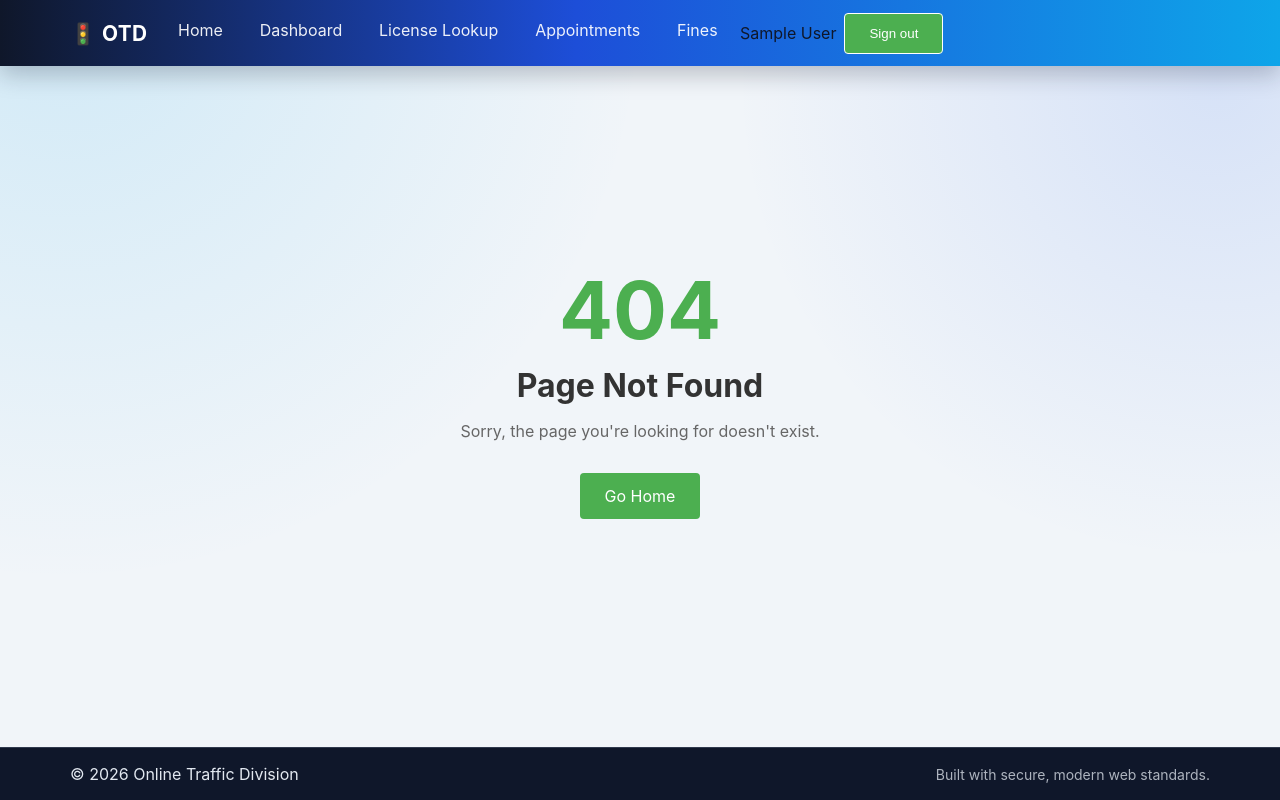
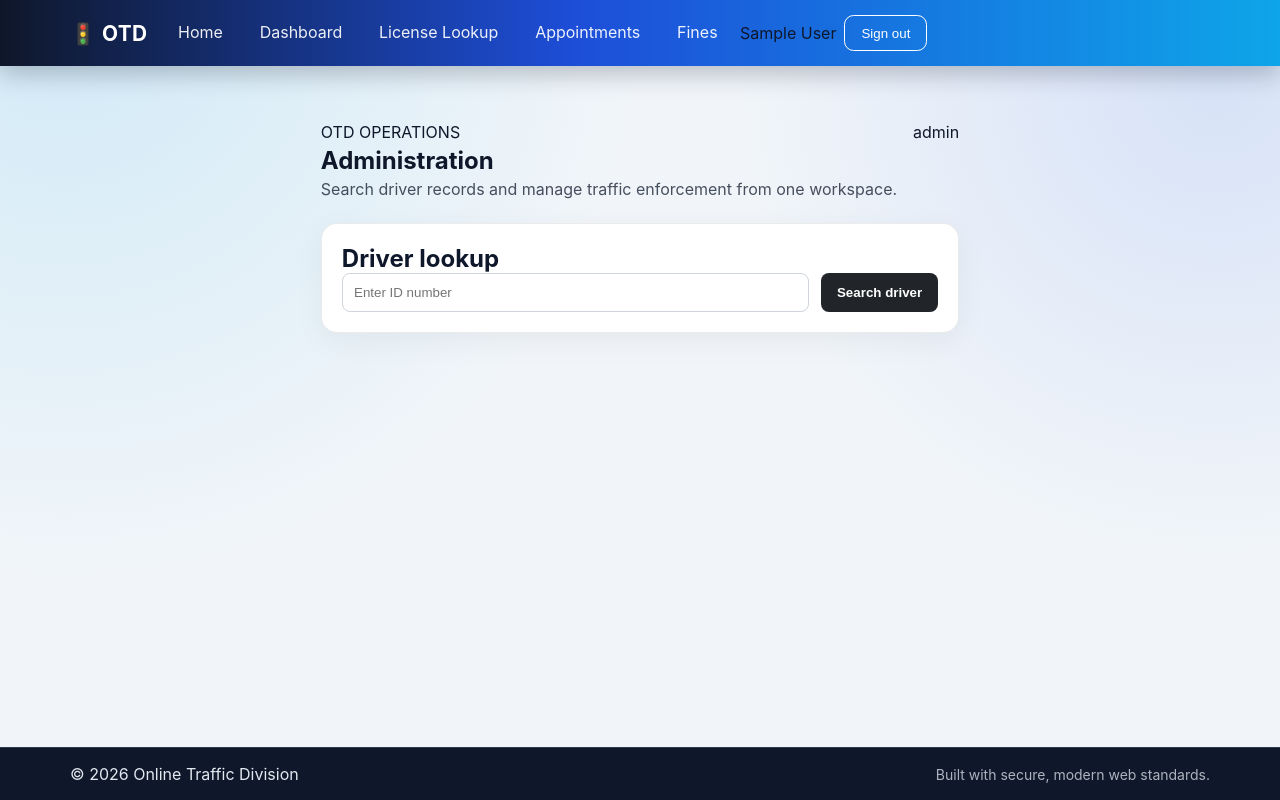
Before and after one commit to kgothalangLekitlane/OTD, a React (Vite) app in the folder frontend/: page /operations in a window 1280 px wide. Built offline with nearby package versions, Linux system fonts and the light colour scheme; no server answers; sample sign-in values are in the browser's storage.

Commit message:
feat: add operations dashboard route

```diff
--- a/frontend/src/App.jsx
+++ b/frontend/src/App.jsx
@@ -4,10 +4,10 @@ import Navbar from './components/Navbar';
 import Footer from './components/Footer';
 import './App.css';
 
-// Lazy-load page components to reduce initial bundle size
 const Home = lazy(() => import('./pages/Home'));
 const Login = lazy(() => import('./pages/Login'));
 const Dashboard = lazy(() => import('./pages/Dashboard'));
+const OfficerDashboard = lazy(() => import('./pages/OfficerDashboard'));
 const LicenseLookup = lazy(() => import('./pages/LicenseLookup'));
 const Appointments = lazy(() => import('./pages/Appointments'));
 const Fines = lazy(() => import('./pages/Fines'));
@@ -23,6 +23,7 @@ function App() {
             <Route path="/" element={<Home />} />
             <Route path="/login" element={<Login />} />
             <Route path="/dashboard" element={<Dashboard />} />
+            <Route path="/operations" element={<OfficerDashboard />} />
             <Route path="/license-lookup" element={<LicenseLookup />} />
             <Route path="/appointments" element={<Appointments />} />
             <Route path="/fines" element={<Fines />} />
```
